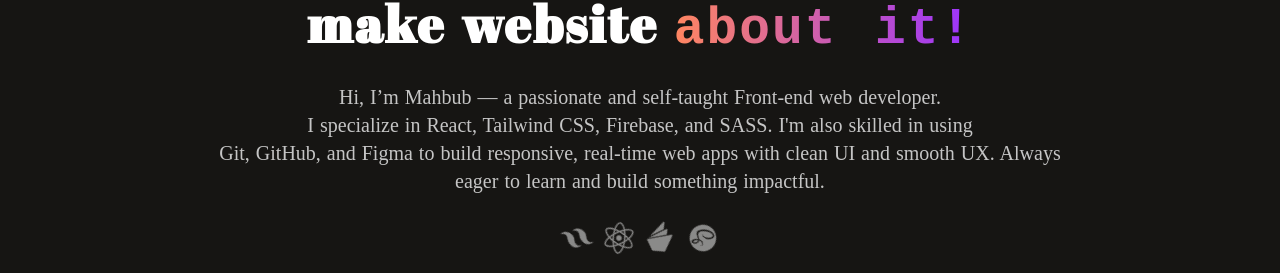
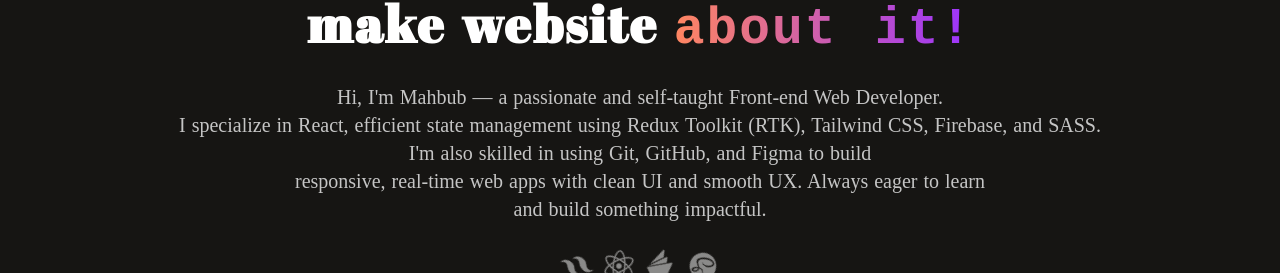
Before and after one commit to mahbub200314/mahbub20038, a React (Vite) app: page / in a window 1280 px wide. Shown: the part 294-567 px from the top of the page. Built offline with nearby package versions, Linux system fonts and the light colour scheme.

Commit message:
home page description update by add redux-toolki

```diff
--- a/src/components/About/About.jsx
+++ b/src/components/About/About.jsx
@@ -94,6 +94,11 @@
             <p>I integrated Firebase Authentication into my web application to enable secure and real-time user login functionality. The system supports both Email/Password authentication and Google Sign-In, ensuring flexibility for users. I also implemented protected routes and real-time auth state monitoring to maintain a smooth and secure user experience. Proper error handling and session persistence were added to enhance reliability and usability.</p>
           </div>
 
+          <div className="span">
+            <b>Redux-Toolkit</b>
+            <p>Proficient in Redux Toolkit (RTK). Experienced in modern state management for complex applications, including creating slices, configuring stores, and handling asynchronous data with RTK Query or thunks. Proven ability to write efficient and scalable Redux logic.</p>
+          </div>
+
         </div>
         {/* about-me end ........... */}
       </div>
--- a/src/components/Home/Home.jsx
+++ b/src/components/Home/Home.jsx
@@ -19,20 +19,20 @@
 
             <div className="img">
 
-           <Animation/>
+                <Animation />
                 {/* <img src={avatar} alt="" width={100}/> */}
             </div>
 
             <b>I do code and <br></br> make website <span>about it!</span></b>
-           <p>Hi, I’m Mahbub — a passionate and self-taught Front-end web developer.<br></br> I specialize in React,
-            Tailwind CSS, Firebase, and SASS. I'm also skilled in using <br></br>Git, GitHub, and Figma to build responsive,
-             real-time web apps with clean UI and smooth UX. Always<br></br> eager to learn and build something impactful.
+            <p>Hi, I'm Mahbub — a passionate and self-taught Front-end Web Developer.<br></br>
+             I specialize in React, efficient state management using Redux Toolkit (RTK), Tailwind CSS, Firebase, and SASS.<br></br>
+             I'm also skilled in using Git, GitHub, and Figma to build<br></br> responsive, real-time web apps with clean UI and smooth UX. Always eager to learn <br></br> and build something impactful.
             </p>
             <div className="skills-icon">
                 <RiTailwindCssFill className="reactIcon" />
-                    <FaReact className="reactIcon"/>
-                     <IoLogoFirebase className="reactIcon"/>
-                     <BiLogoSass className="reactIcon"/>
+                <FaReact className="reactIcon" />
+                <IoLogoFirebase className="reactIcon" />
+                <BiLogoSass className="reactIcon" />
 
             </div>
             <div className="button">
```
Lines whose indentation alone changed are shown as unchanged.
